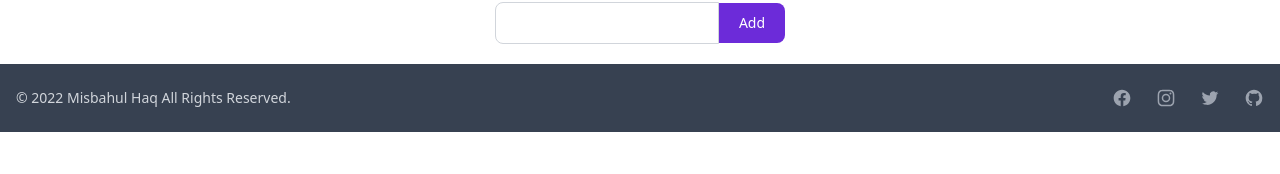
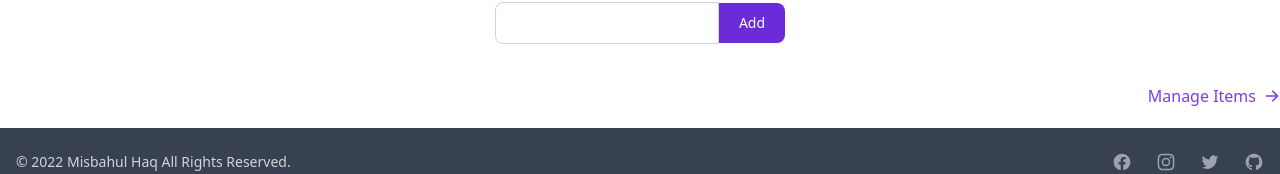
Before and after one commit to faysalahmed000012/assignment-11-client-, a React (Create React App) app: page /inventory/1 in a window 1280 px wide. Shown: the part 572-746 px from the top of the page. Built offline with nearby package versions, Linux system fonts and the light colour scheme; no server answers; sample sign-in values are in the browser's storage.

Commit message:
final push

```diff
--- a/src/Components/GetInventory/GetInventory.js
+++ b/src/Components/GetInventory/GetInventory.js
@@ -1,3 +1,4 @@
+import { ArrowRightIcon } from "@heroicons/react/solid";
 import axios from "axios";
 import React, { useEffect, useState } from "react";
 import { Link, useParams } from "react-router-dom";
@@ -103,6 +104,12 @@ const GetInventory = () => {
           </button>
         </form>
       </div>
+      <Link
+        className="flex items-center justify-end ml-auto my-5 font-medium  text-purple-600  "
+        to="/manage"
+      >
+        Manage Items <ArrowRightIcon className="w-4 ml-2"></ArrowRightIcon>
+      </Link>
     </>
   );
 };
```
